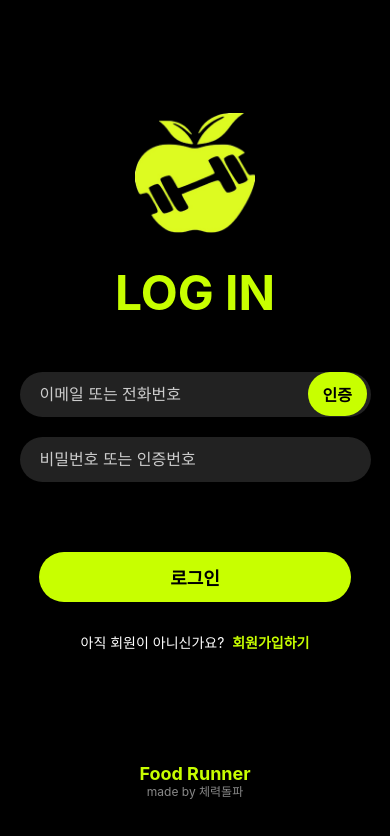
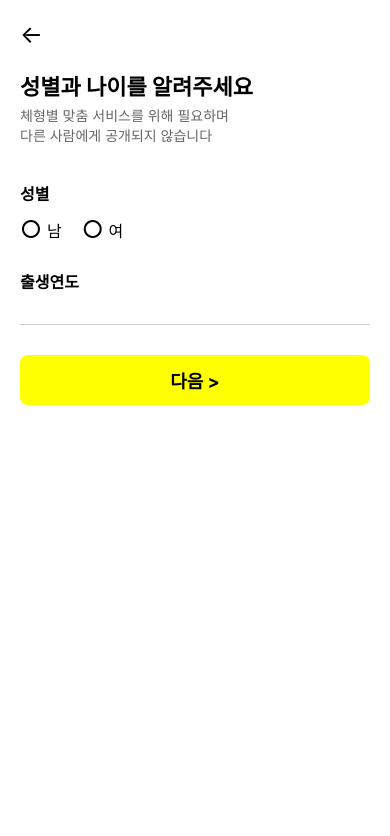
Before and after one commit to 25-capstone-team-breakthrough/food-runner-mobile-fe, a React Native app in the folder foodRunner/: screen /InputGenderAge in a window 390 px wide. Shown: the top 836 px of the page. Built offline with nearby package versions, Linux system fonts and the light colour scheme.

Commit message:
회원정보 페이지 연결

```diff
--- a/foodRunner/navigation/AppNavigator.js
+++ b/foodRunner/navigation/AppNavigator.js
@@ -11,6 +11,9 @@ import DietRegistrationScreen from '../screens/DietRegistrationScreen';
 import VitaminRegistrationScreen from '../screens/VitaminRegistrationScreen';
 import DietRecommendationScreen from '../screens/DietRecommendationScreen';
 import DietRecipeScreen from '../screens/DietRecipeScreen';
+import InputGenderAgeScreen from '../screens/InputGenderAgeScreen'
+import InputHeightWeightScreen from '../screens/InputHeightWeightScreen'
+
 
 const Stack = createStackNavigator();
 
@@ -27,6 +30,8 @@ const AppNavigator = () => {
         <Stack.Screen name="VitaminRegistion" component={VitaminRegistrationScreen} options={{ headerShown: false }}/>
         <Stack.Screen name="DietRecommendation" component={DietRecommendationScreen} options={{ headerShown: false }}/>
         <Stack.Screen name="DietRecipe" component={DietRecipeScreen} />
+        <Stack.Screen name="InputGenderAge" component={InputGenderAgeScreen} options={{ headerShown: false }}/>
+        <Stack.Screen name="InputHeightWeight" component={InputHeightWeightScreen} options={{ headerShown: false }}/>
       </Stack.Navigator>
     </NavigationContainer>
   );
--- /dev/null
+++ b/foodRunner/screens/InputGenderAgeScreen.js
@@ -0,0 +1,150 @@
+import React, { useState } from 'react';
+import { View, Text, TouchableOpacity, TextInput, StyleSheet, Alert } from 'react-native';
+import { SafeAreaView } from 'react-native-safe-area-context';
+
+const InputGenderAgeScreen = ({ navigation }) => {
+  const [gender, setGender] = useState(null);
+  const [birthYear, setBirthYear] = useState('');
+
+  const handleNext = () => {
+    // ✅ 유효성 검사
+    if (!gender) {
+      Alert.alert('입력 필요', '성별을 선택해주세요.');
+      return;
+    }
+    if (!birthYear || birthYear.length < 4) {
+      Alert.alert('입력 필요', '출생년도를 정확히 입력해주세요.');
+      return;
+    }
+
+    // ✅ 유효성 검사를 통과하면 다음 페이지로 이동
+    navigation.navigate('InputHeightWeight');
+  };
+
+  return (
+    <SafeAreaView style={styles.container}>
+      {/* 뒤로가기 버튼 */}
+      <TouchableOpacity onPress={() => navigation.goBack()} style={styles.backButton}>
+        <Text style={styles.backArrow}>←</Text>
+      </TouchableOpacity>
+
+      {/* 제목 */}
+      <Text style={styles.title}>성별과 나이를 알려주세요</Text>
+      <Text style={styles.subtitle}>
+        체형별 맞춤 서비스를 위해 필요하며{'\n'}
+        다른 사람에게 공개되지 않습니다
+      </Text>
+
+      {/* 성별 선택 */}
+      <Text style={styles.label}>성별</Text>
+      <View style={styles.genderContainer}>
+        <TouchableOpacity
+          style={styles.radioButton}
+          onPress={() => setGender('남')}>
+          <Text style={gender === '남' ? styles.selectedCircle : styles.circle}>
+            {gender === '남' ? '✔' : '○'}
+          </Text>
+          <Text style={styles.radioText}>남</Text>
+        </TouchableOpacity>
+
+        <TouchableOpacity
+          style={styles.radioButton}
+          onPress={() => setGender('여')}>
+          <Text style={gender === '여' ? styles.selectedCircle : styles.circle}>
+            {gender === '여' ? '✔' : '○'}
+          </Text>
+          <Text style={styles.radioText}>여</Text>
+        </TouchableOpacity>
+      </View>
+
+      {/* 출생연도 입력 */}
+      <Text style={styles.label}>출생연도</Text>
+      <TextInput
+        style={styles.input}
+        placeholder=""
+        placeholderTextColor="#999"
+        keyboardType="numeric"
+        maxLength={4}
+        value={birthYear}
+        onChangeText={setBirthYear}
+      />
+
+      {/* 다음 버튼 (유효성 검사 포함) */}
+      <TouchableOpacity style={styles.nextButton} onPress={handleNext}>
+        <Text style={styles.nextButtonText}>다음 &gt;</Text>
+      </TouchableOpacity>
+    </SafeAreaView>
+  );
+};
+
+const styles = StyleSheet.create({
+  container: {
+    flex: 1,
+    backgroundColor: '#fff',
+    padding: 20,
+  },
+  backButton: {
+    marginBottom: 20,
+  },
+  backArrow: {
+    fontSize: 24,
+    color: '#000',
+  },
+  title: {
+    fontSize: 22,
+    fontWeight: 'bold',
+    marginBottom: 5,
+  },
+  subtitle: {
+    fontSize: 14,
+    color: '#666',
+    marginBottom: 20,
+    lineHeight: 20,
+  },
+  label: {
+    fontSize: 16,
+    fontWeight: 'bold',
+    marginTop: 15,
+  },
+  genderContainer: {
+    flexDirection: 'row',
+    alignItems: 'center',
+    marginVertical: 10,
+  },
+  radioButton: {
+    flexDirection: 'row',
+    alignItems: 'center',
+    marginRight: 20,
+  },
+  circle: {
+    fontSize: 24,
+    color: '#000',
+  },
+  selectedCircle: {
+    fontSize: 24,
+    color: 'black',
+  },
+  radioText: {
+    fontSize: 16,
+    marginLeft: 5,
+  },
+  input: {
+    fontSize: 18,
+    borderBottomWidth: 1,
+    borderBottomColor: '#ccc',
+    paddingVertical: 5,
+    marginBottom: 30,
+  },
+  nextButton: {
+    backgroundColor: '#ff0',
+    paddingVertical: 12,
+    alignItems: 'center',
+    borderRadius: 8,
+  },
+  nextButtonText: {
+    fontSize: 18,
+    fontWeight: 'bold',
+  },
+});
+
+export default InputGenderAgeScreen;
--- /dev/null
+++ b/foodRunner/screens/InputHeightWeightScreen.js
@@ -0,0 +1,134 @@
+import React, { useState } from 'react';
+import { View, Text, TouchableOpacity, TextInput, StyleSheet, Alert } from 'react-native';
+import { SafeAreaView } from 'react-native-safe-area-context';
+
+const InputHeightWeightScreen = ({ navigation }) => {
+  const [height, setHeight] = useState('');
+  const [weight, setWeight] = useState('');
+
+  const handleNext = () => {
+    // ✅ 유효성 검사
+    if (!height || isNaN(height) || height < 50 || height > 250) {
+      Alert.alert('입력 오류', '올바른 키(50~250cm)를 입력해주세요.');
+      return;
+    }
+    if (!weight || isNaN(weight) || weight < 20 || weight > 300) {
+      Alert.alert('입력 오류', '올바른 몸무게(20~300kg)를 입력해주세요.');
+      return;
+    }
+
+    // ✅ 유효성 검사를 통과하면 다음 페이지로 이동
+    navigation.navigate('Ingredient');
+  };
+
+  return (
+    <SafeAreaView style={styles.container}>
+      {/* 뒤로가기 버튼 */}
+      <TouchableOpacity onPress={() => navigation.goBack()} style={styles.backButton}>
+        <Text style={styles.backArrow}>←</Text>
+      </TouchableOpacity>
+
+      {/* 제목 */}
+      <Text style={styles.title}>키·몸무게{'\n'}저희만 알고 있을게요</Text>
+      <Text style={styles.subtitle}>
+        체형별 맞춤 서비스를 위해 필요하며{'\n'}
+        다른 사람에게 공개되지 않습니다
+      </Text>
+
+      {/* 키와 몸무게 입력 */}
+      <View style={styles.inputContainer}>
+        <View style={styles.inputWrapper}>
+          <Text style={styles.label}>키</Text>
+          <TextInput
+            style={styles.input}
+            placeholder=""
+            placeholderTextColor="#999"
+            keyboardType="numeric"
+            maxLength={3}
+            value={height}
+            onChangeText={setHeight}
+          />
+        </View>
+
+        <View style={styles.inputWrapper}>
+          <Text style={styles.label}>몸무게</Text>
+          <TextInput
+            style={styles.input}
+            placeholder=""
+            placeholderTextColor="#999"
+            keyboardType="numeric"
+            maxLength={3}
+            value={weight}
+            onChangeText={setWeight}
+          />
+        </View>
+      </View>
+
+      {/* 다음 버튼 */}
+      <TouchableOpacity style={styles.nextButton} onPress={handleNext}>
+        <Text style={styles.nextButtonText}>다음 &gt;</Text>
+      </TouchableOpacity>
+    </SafeAreaView>
+  );
+};
+
+const styles = StyleSheet.create({
+  container: {
+    flex: 1,
+    backgroundColor: '#fff',
+    padding: 20,
+  },
+  backButton: {
+    marginBottom: 20,
+  },
+  backArrow: {
+    fontSize: 24,
+    color: '#000',
+  },
+  title: {
+    fontSize: 22,
+    fontWeight: 'bold',
+    marginBottom: 5,
+  },
+  subtitle: {
+    fontSize: 14,
+    color: '#666',
+    marginBottom: 20,
+    lineHeight: 20,
+  },
+  inputContainer: {
+    flexDirection: 'row',
+    justifyContent: 'space-between',
+    marginTop: 20,
+    marginBottom: 30,
+  },
+  inputWrapper: {
+    flex: 1,
+    marginRight: 15,
+  },
+  label: {
+    fontSize: 16,
+    fontWeight: 'bold',
+    marginBottom: 5,
+  },
+  input: {
+    fontSize: 24,
+    borderBottomWidth: 1,
+    borderBottomColor: '#ccc',
+    textAlign: 'center',
+    paddingVertical: 5,
+  },
+  nextButton: {
+    backgroundColor: '#ff0',
+    paddingVertical: 12,
+    alignItems: 'center',
+    borderRadius: 8,
+    marginTop: 20,
+  },
+  nextButtonText: {
+    fontSize: 18,
+    fontWeight: 'bold',
+  },
+});
+
+export default InputHeightWeightScreen;
--- a/foodRunner/screens/LoginScreen.js
+++ b/foodRunner/screens/LoginScreen.js
@@ -45,7 +45,7 @@ export default function LoginScreen({ navigation }) {
     //   setErrorMessage("네트워크 오류가 발생했습니다.");
     // }
     console.log("로그인 요청:", emailOrPhone, password);
-    navigation.navigate("Ingredient"); // 로그인 성공 시 이동
+    navigation.navigate("InputGenderAge"); // 로그인 성공 시 이동
 
   };
 
```
